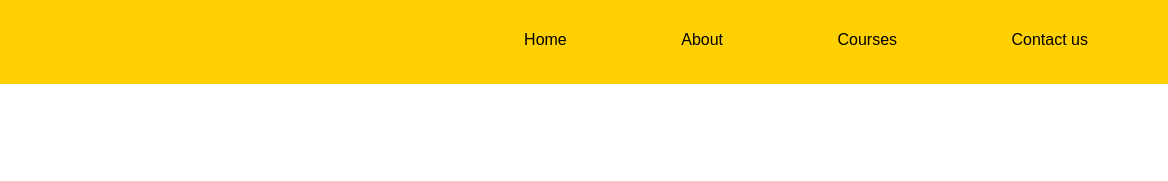
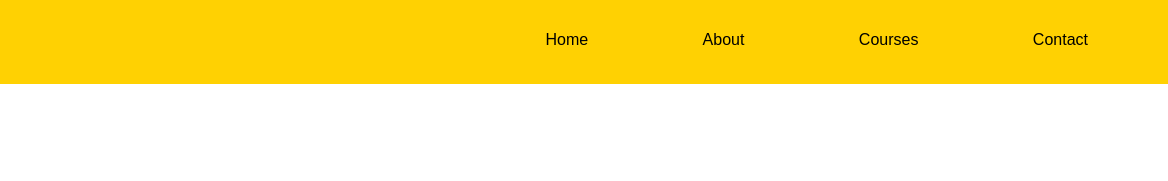
Before and after one commit to DeekshaPk09/sahyadri, a plain HTML site: page index.html in a window 1280 px wide. Shown: the top 181 px of the page, 112-1280 px from the left. Drawn offline with Linux system fonts and the light colour scheme; a web font is replaced by a local one.

Commit message:
Update index.html

```diff
--- a/index.html
+++ b/index.html
@@ -29,7 +29,7 @@
                     <span class="title">Courses</span>
                          </a></li>
                     <li><a href="contact.html"><span class="icon"></span>
-                    <span class="title">Contact us</span>
+                    <span class="title">Contact</span>
                           </a></li>
                 </ul>
             </div>
```
